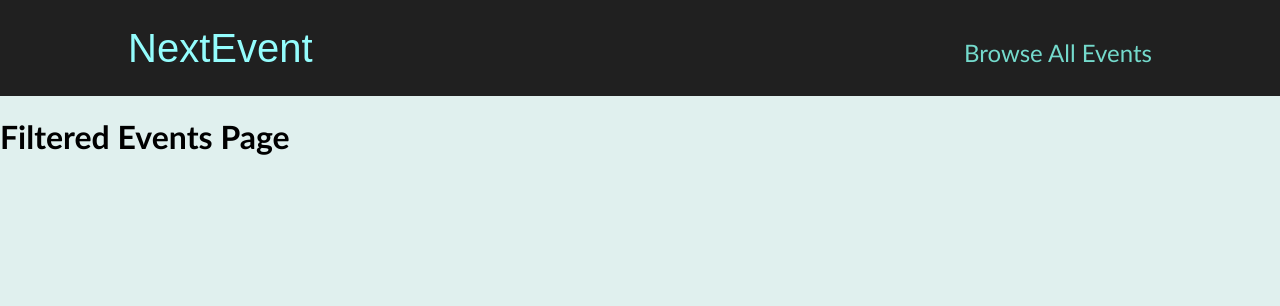
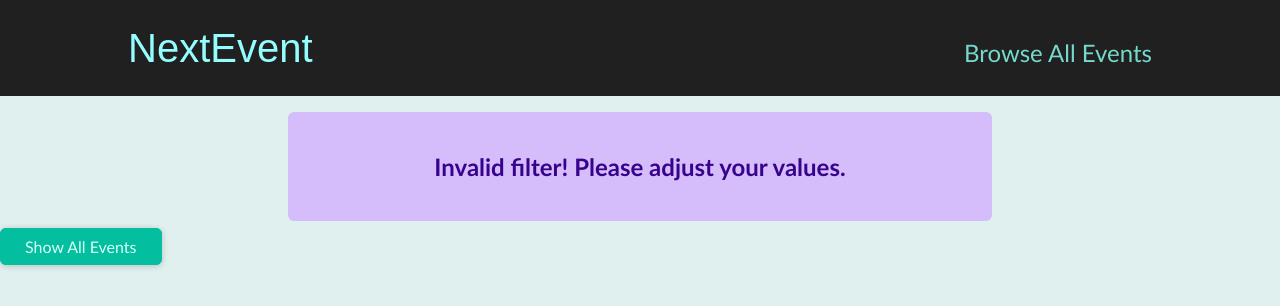
Before and after one commit to SarahMoradi/event-announcement, a Next.js app: page /events/e1 in a window 1280 px wide. Shown: the top 306 px of the page. Built offline with nearby package versions, Linux system fonts and the light colour scheme.

Commit message:
get data by date - add error handling

```diff
--- /dev/null
+++ b/components/results-title/results-title.js
@@ -0,0 +1,20 @@
+import Button from '../ui/button';
+import classes from './results-title.module.css';
+
+function ResultsTitle(props) {
+  const { date } = props;
+
+  const humanReadableDate = new Date(date).toLocaleDateString('en-US', {
+    month: 'long',
+    year: 'numeric',
+  });
+
+  return (
+    <section className={classes.title}>
+      <h1>Events in {humanReadableDate}</h1>
+      <Button link='/events'>Show all events</Button>
+    </section>
+  );
+}
+
+export default ResultsTitle;
--- /dev/null
+++ b/components/results-title/results-title.module.css
@@ -0,0 +1,6 @@
+.title {
+  margin: 2rem auto;
+  width: 90%;
+  max-width: 40rem;
+  text-align: center;
+}
--- /dev/null
+++ b/components/ui/error-alert.js
@@ -0,0 +1,7 @@
+import classes from './error-alert.module.css';
+
+function ErrorAlert(props) {
+  return <div className={classes.alert}>{props.children}</div>;
+}
+
+export default ErrorAlert;
--- /dev/null
+++ b/components/ui/error-alert.module.css
@@ -0,0 +1,12 @@
+.alert {
+  margin: 1rem auto;
+  padding: 1rem 2rem;
+  width: 90%;
+  max-width: 40rem;
+  background-color: #d5bdfc;
+  color: #38028d;
+  font-weight: bold;
+  font-size: 1.5rem;
+  text-align: center;
+  border-radius: 6px;
+}
--- a/pages/events/[...slug].js
+++ b/pages/events/[...slug].js
@@ -1,8 +1,67 @@
+import Button from '../../components/ui/button'
+import ErrorAlert from '../../components/ui/error-alert'
+import EventList from '../../components/events/event-list'
+import { Fragment } from 'react'
+import ResultsTitle from '../../components/results-title/results-title'
+import { getFilteredEvents } from '../../dummy-data'
+import { useRouter } from 'next/router'
+
 const FilteredEventsPage = () => {
+  const router = useRouter()
+  const filteredData = router.query.slug
+
+  const filteredYear = filteredData?.[0] //"2020"
+  const filteredMonth = filteredData?.[1] //"2"
+
+  const numYear = +filteredYear //2020
+  const numMonth = +filteredMonth //2
+
+  if (!filteredData) {
+    return <p className='center'>Loading...</p>
+  }
+
+  if (
+    isNaN(numYear) ||
+    isNaN(numMonth) ||
+    numYear > 2030 ||
+    numYear < 2021 ||
+    numMonth < 1 ||
+    numMonth > 12
+  ) {
+    return (
+      <Fragment>
+        <ErrorAlert>
+          <p>Invalid filter! Please adjust your values.</p>
+        </ErrorAlert>
+        <Button link='/events'>Show All Events</Button>
+      </Fragment>
+    )
+  }
+
+  const filteredEvents = getFilteredEvents({
+    year: numYear,
+    month: numMonth,
+  })
+  if (!filteredEvents || filteredEvents.length === 0) {
+    return (
+      <Fragment>
+        <ErrorAlert>
+          <p>No events found for choosen filter!</p>
+        </ErrorAlert>
+        <div className='center'>
+          <Button link='/events'>Show All Events</Button>
+        </div>
+      </Fragment>
+    )
+  }
+
+  const date = new Date(numYear, numMonth - 1)
+
   return (
-    <div>
-      <h1>Filtered Events Page</h1>
-    </div>
+    <Fragment>
+      <ResultsTitle date={date} />
+      <EventList items={filteredEvents} />
+    </Fragment>
   )
 }
 
--- a/styles/globals.css
+++ b/styles/globals.css
@@ -5,3 +5,7 @@
   box-sizing: border-box;
   background-color: #e0f0ee;
 }
+.center {
+  margin: auto;
+  text-align: center;
+}
```
Also changed, not shown: pages/events/[eventId].js (+6 -1 lines).
